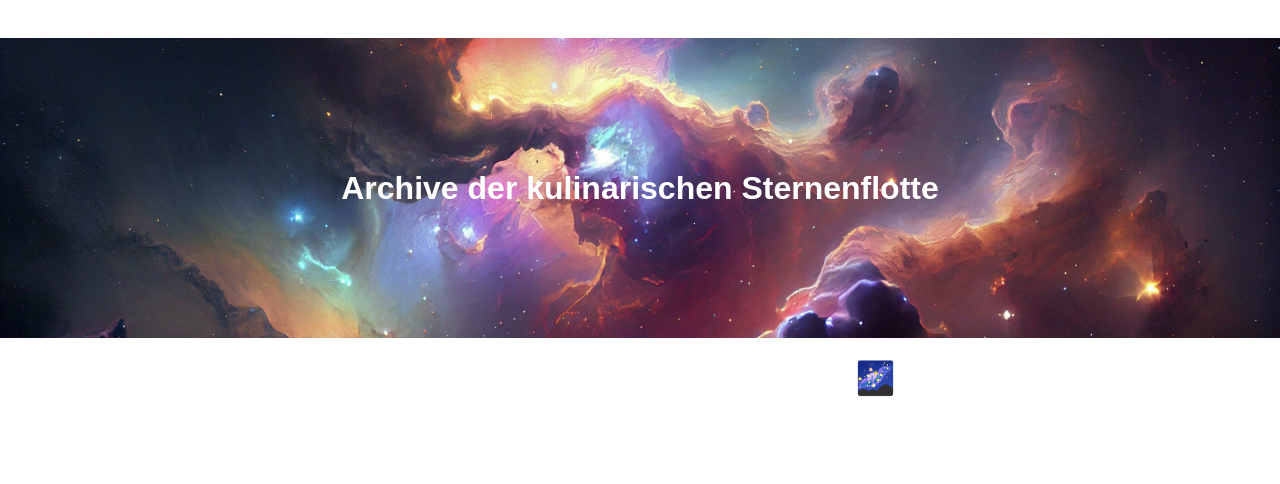
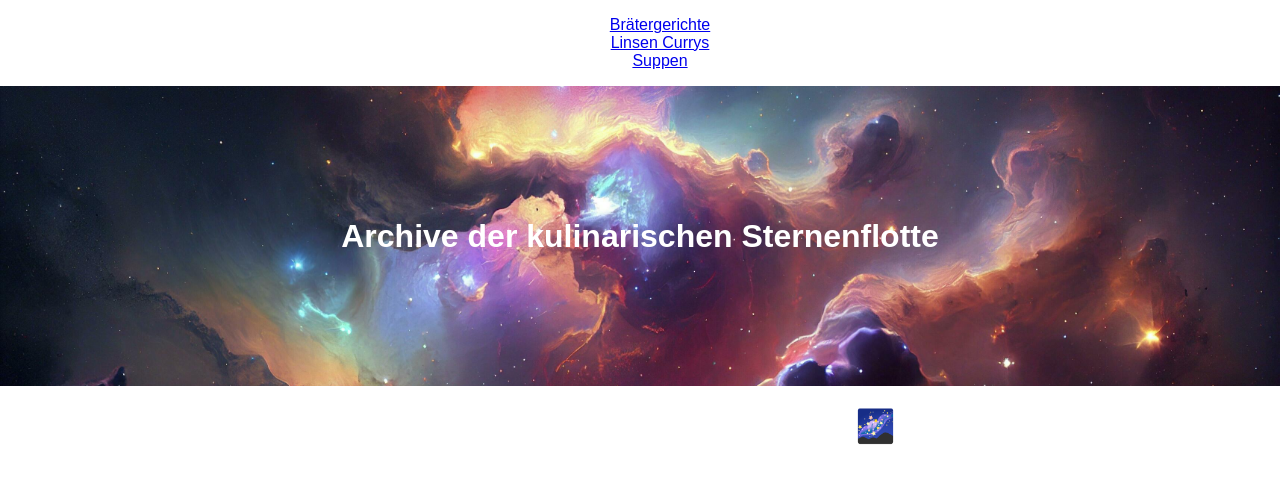
Before and after one commit to culinarystarfleet/Archives-of-the-culinary-starfleet, a Jekyll site: the page built from index.md, in a window 1280 px wide. Shown: the top 484 px of the page. Built offline with Jekyll 4.4.1, drawn with Linux system fonts in a browser that asks for light colours.

Commit message:
Update nav.html

```diff
--- a/_includes/nav.html
+++ b/_includes/nav.html
@@ -1,15 +1,8 @@
 <nav>
-  <ul class="dropdown-menu">
+  <ul class="menu">
     {% for cat in site.data.categories %}
-      <li class="dropdown">
-        <span>{{ cat[1] }}</span>
-        <ul class="submenu">
-          {% for recipe in site.recipes %}
-            {% if recipe.path contains cat[0] %}
-              <li><a href="{{ recipe.url | relative_url }}">{{ recipe.title }}</a></li>
-            {% endif %}
-          {% endfor %}
-        </ul>
+      <li>
+        <a href="{{ '/categories/' | append: cat[0] | append: '.html' | relative_url }}">{{ cat[1] }}</a>
       </li>
     {% endfor %}
   </ul>
```
